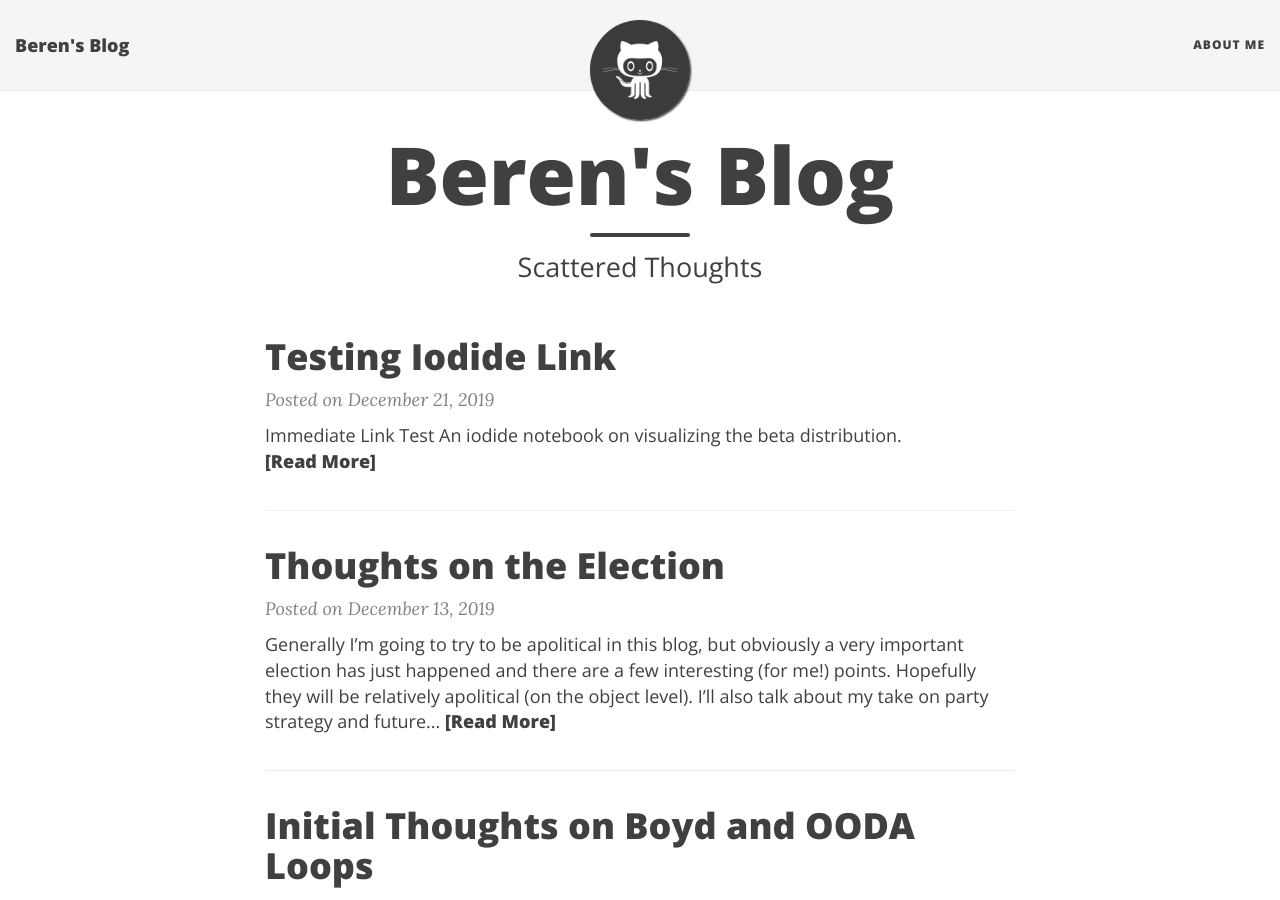
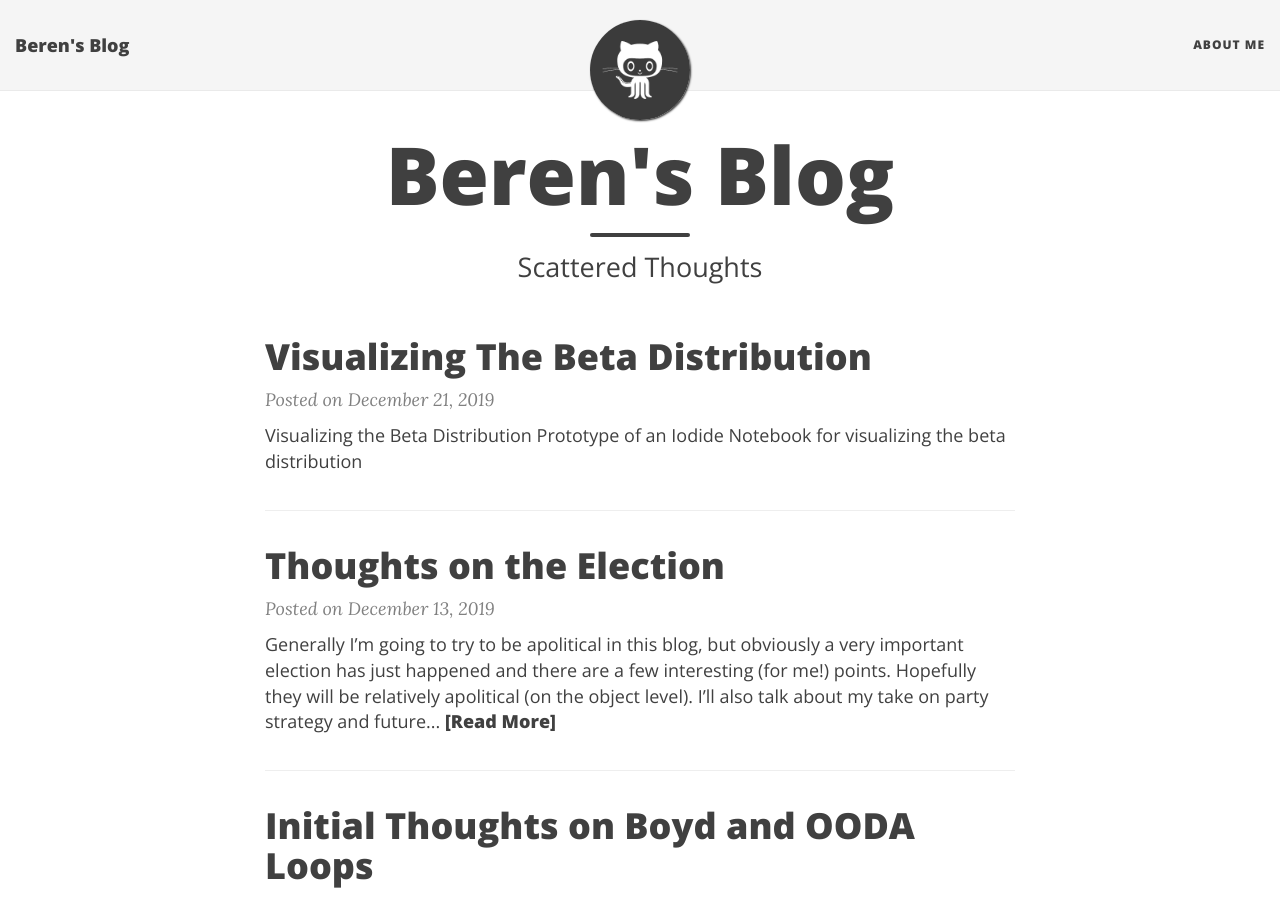
Before and after one commit to BerenMillidge/BerenMillidge.github.io, a Jekyll site: the page built from index.html, in a window 1280 px wide and 900 px high. Built offline with Jekyll 4.4.1, drawn with Linux system fonts in a browser that asks for light colours; nearby versions of some CDN libraries; the list of posts is cut into pages by our own code.

Commit message:
updated so it now points to right place and has right description

```diff
--- a/_posts/2019-12-21-testing-iodide-link.html
+++ b/_posts/2019-12-21-Visualizing-the-Beta-Distribution.html
@@ -2,7 +2,7 @@
 <html lang="en" dir="ltr">
   <head>
     <meta charset="utf-8">
-    <title>Immediate Link Test</title>
+    <title>Visualizing the Beta Distribution</title>
     <script type="text/javascript">
       window.onload = function(){
         window.location.href = "https://alpha.iodide.io/notebooks/3869/?viewMode=report";
@@ -10,7 +10,6 @@
     </script>
   </head>
   <body style="display:none;">
-    An iodide notebook on visualizing the beta distribution.
-
+    Prototype of an Iodide Notebook for visualizing the beta distribution
   </body>
 </html>
```
